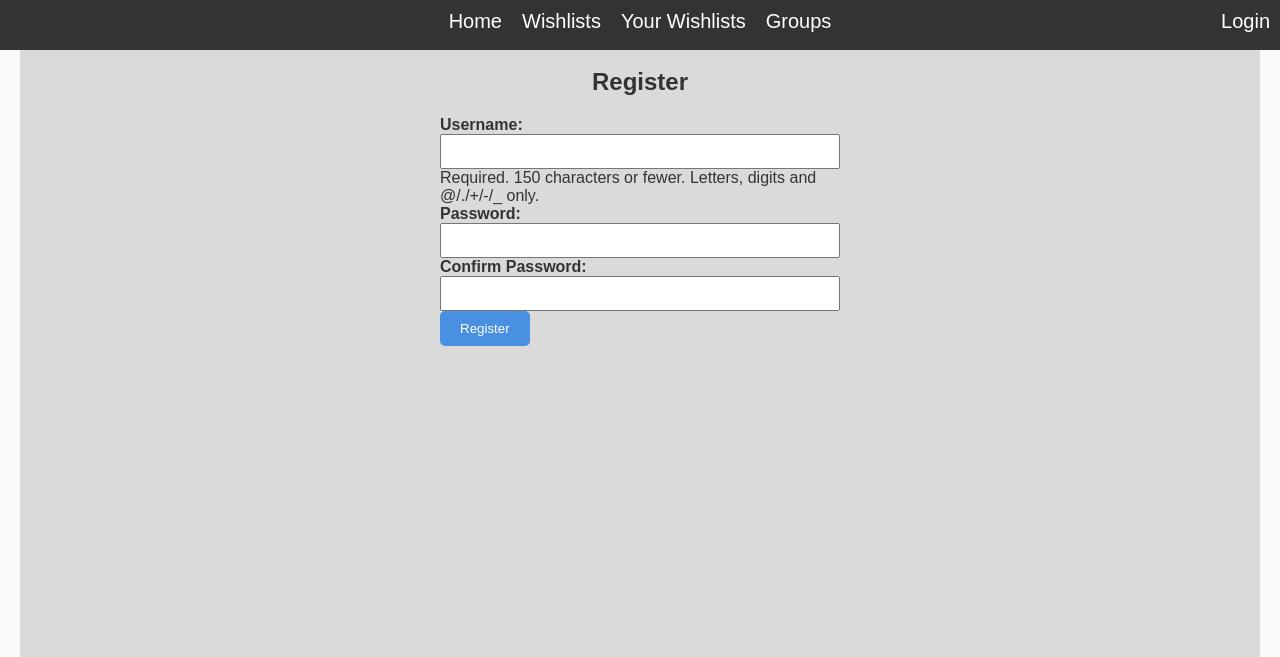
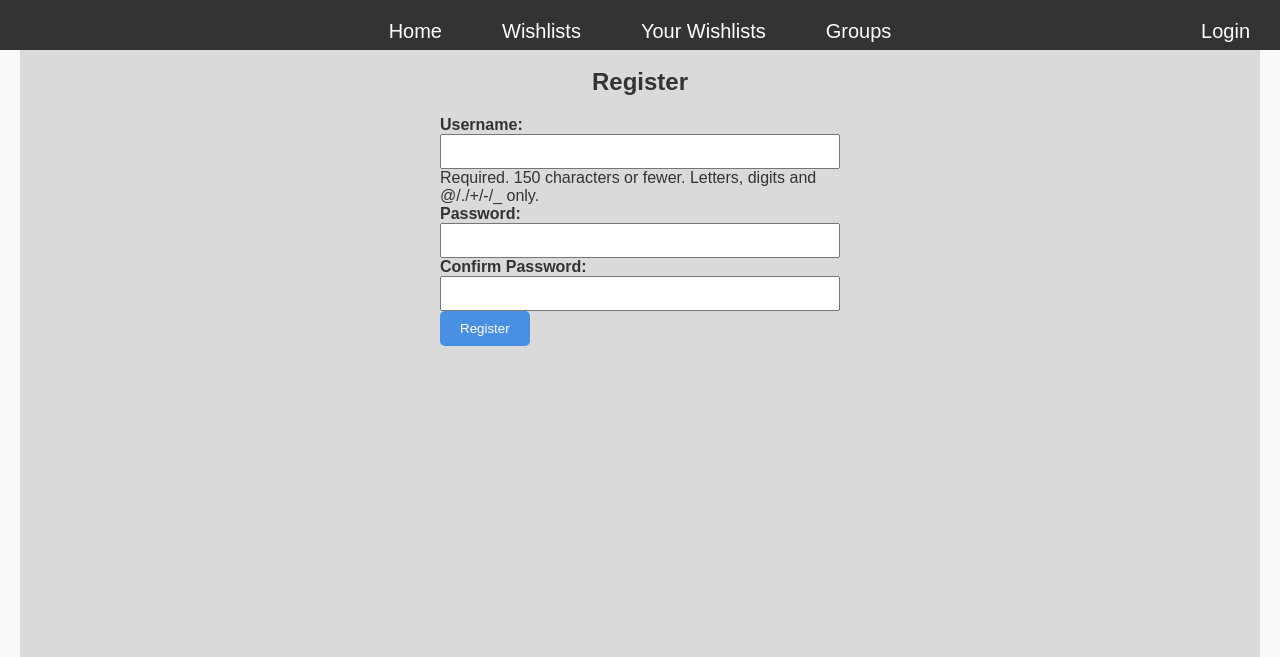
Before and after one commit to TheStrgamer/Wishlist, a Django app: page /register/ in a window 1280 px wide. Shown: the top 657 px of the page. Run offline with Django 5.2, Linux system fonts and the light colour scheme.

Commit message:
Changed topbar links to buttons

```diff
--- a/wishlist/wishlistManager/static/styles/styles.css
+++ b/wishlist/wishlistManager/static/styles/styles.css
@@ -83,6 +83,21 @@ button:hover{
     color: white;
     text-decoration: none;
     font-size: 20px;
+}
+
+.topbarButton {
+    background-color: #00000000;
+    color: white;
+    padding: 10px 20px;
+    border: none;
+    border-radius: 5px;
+    cursor: pointer;
+    font-size: 20px;
+    height: 40px;
+}
+.topbarButton:hover{
+    background-color: #a1a1a139;
+    transition: 0.1ms;
 }
 
 .centered_box{
--- a/wishlist/wishlistManager/templates/base.html
+++ b/wishlist/wishlistManager/templates/base.html
@@ -23,24 +23,25 @@
         <div class="topbar-left"></div>
 
         <div class="topbar-center">
-            <a href="{% url 'index' %}">Home</a>
-            <a href="{% url 'wishlist_list' %}">Wishlists</a>
-            <a href="{% url 'your_wishlists' %}" >Your Wishlists</a>
-            <a href="{% url 'groups' %}" >Groups</a>
+            <button class="topbarButton" onclick="window.location.href = '{% url 'index' %}'">Home</button>
+            <button class="topbarButton" onclick="window.location.href = '{% url 'wishlist_list' %}'">Wishlists</button>
+            <button class="topbarButton" onclick="window.location.href = '{% url 'your_wishlists' %}'">Your Wishlists</button>
+            <button class="topbarButton" onclick="window.location.href = '{% url 'groups' %}'">Groups</button>
 
         </div>
         <div class="topbar-spacer"></div>
         <div class="topbar-right">
 
             {% if request.user.is_authenticated %}
-            <a href="#" onclick="document.getElementById('logout-form').submit(); return false;">Logout</a>
+            <button class="topbarButton" href="#" onclick="document.getElementById('logout-form').submit(); return false;">Logout</button>
             {% else %}
-            <a href="#" onclick="document.getElementById('login-form').submit(); return false;">Login</a>
+            <button class="topbarButton" href="#" onclick="document.getElementById('login-form').submit(); return false;">Login</button>
             {% endif %}
 
             {% if request.user.is_authenticated and request.user.is_staff %}
-            <a href="{% url 'admin:index' %}">Admin</a>
+            <button class="topbarButton" href="{% url 'admin:index' %}">Admin</button>
             {% endif %}
+
         </div>
     </nav>
 
```
